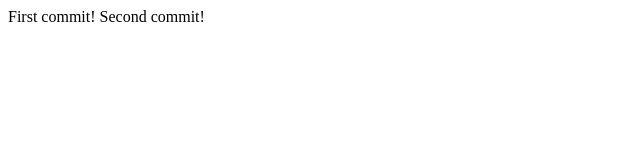
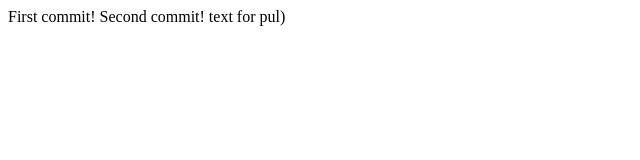
Before and after one commit to Neki4/test_goit, a plain HTML site: page index.html in a window 1280 px wide. Shown: the full height of the page, 0-640 px from the left. Drawn offline with Linux system fonts and the light colour scheme.

Commit message:
Update index.html

```diff
--- a/index.html
+++ b/index.html
@@ -10,5 +10,7 @@ First commit!
 
 Second commit!
 
+	text for pul)
+
 </body>
 </html>
```
